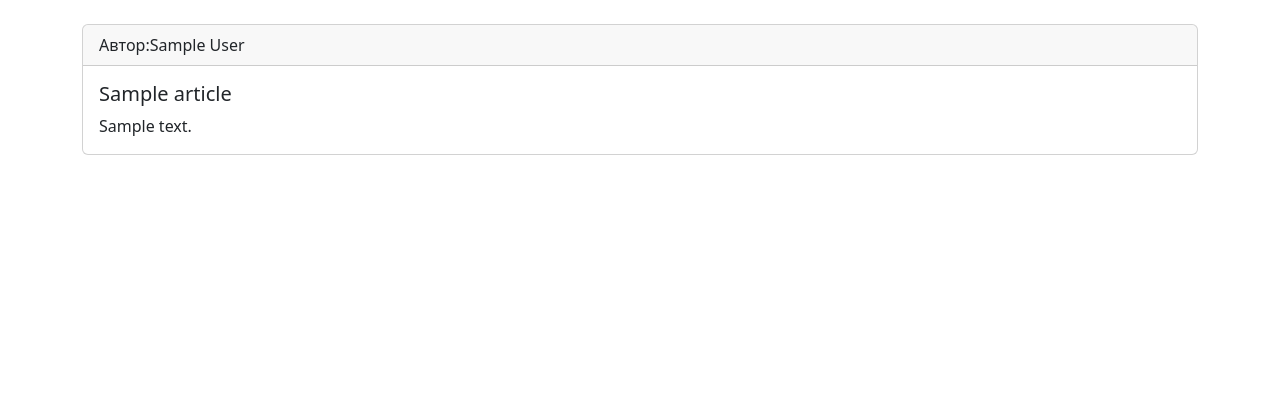
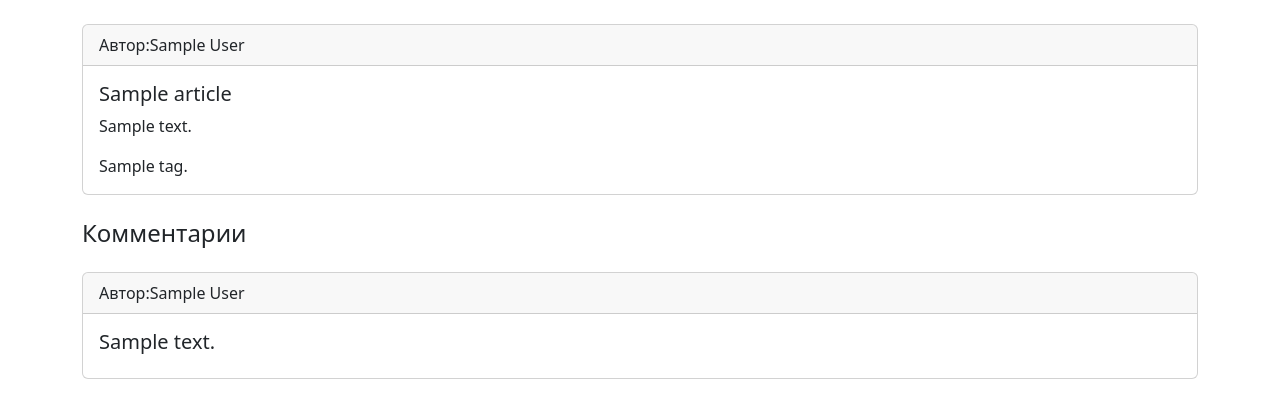
Before and after one commit to Sergey-RS/lesson_52, a Django app: page /article/1 in a window 1280 px wide. Shown: the part 56-474 px from the top of the page. Run offline with Django 5.2, Linux system fonts and the light colour scheme; tables that the repository leaves empty hold one stand-in row (values such as "Sample post").

Commit message:
создали модели Tag и Comment через классы

```diff
--- a/webapp/forms.py
+++ b/webapp/forms.py
@@ -1,5 +1,7 @@
 from django import forms
 from django.forms import widgets
+
+from  webapp.models import  Tag
 
 #from webapp.models import status_choices
 
@@ -8,4 +10,5 @@ class ArticleForm(forms.Form):
     author = forms.CharField(max_length=50, required=True, label='Автор', widget=widgets.Input(attrs={'class': 'form-control'}))
     content = forms.CharField(widget=forms.Textarea(attrs={'class': 'form-control'}), required=True, label='Контент')
 
+    tags = forms.ModelMultipleChoiceField(queryset=Tag.objects.all(),required=False, label='Теги')
     # status = forms.ChoiceField(choices=status_choices, label='Статус', widget=widgets.RadioSelect)
--- a/webapp/templates/article_detail.html
+++ b/webapp/templates/article_detail.html
@@ -10,6 +10,29 @@
         <div class="card-body">
             <h5 class="card-title">{{ article.title }}</h5>
             <p class="card-text">{{ article.content }}</p>
+            <p class="card-text">
+                {% for tag in article.tags.all %}
+                    {{ tag }}{% if forloop.last %}.{% else %},{% endif %}
+                {% endfor %}
+            </p>
         </div>
     </div>
+
+    <h4 class="my-4">Комментарии</h4>
+    <div class="row">
+        {% for comment in article.comments.all %}
+            <div class="col">
+                <div class="card">
+                    <div class="card-header">
+                        Автор:{{ comment.author }}
+                    </div>
+                    <div class="card-body">
+                        <h5 class="card-title">{{ comment.text }}</h5>
+                    </div>
+                </div>
+            </div>
+        {% empty %}
+            <p>Коментариев нет.</p>
+        {% endfor %}
+    </div>
 {% endblock %}
--- a/webapp/urls.py
+++ b/webapp/urls.py
@@ -1,11 +1,11 @@
 from django.contrib import admin
 from django.urls import path
-from webapp.views import article_list_view, article_detail_view, article_create_view, article_update_view, article_delete_view
+from webapp.views import ArticleView, ArticleDetailView, ArticleCreateView, article_update_view, article_delete_view
 
 urlpatterns =[
-    path('', article_list_view, name='article_list'),
-    path('article/<int:pk>', article_detail_view, name='article_detail'),
-    path('article/create/', article_create_view, name='article_create'),
+    path('', ArticleView.as_view(), name='article_list'),
+    path('article/<int:pk>', ArticleDetailView.as_view(), name='article_detail'),
+    path('article/create/', ArticleCreateView.as_view(), name='article_create'),
     path('article/<int:pk>/update/', article_update_view, name='article_update'),
     path('article/<int:pk>/delete/', article_delete_view, name='article_delete')
 ]
--- a/webapp/views.py
+++ b/webapp/views.py
@@ -1,33 +1,39 @@
-from django.http import HttpResponseRedirect, HttpResponseNotFound, Http404
+
 from django.shortcuts import render, get_object_or_404, reverse, redirect
-from django.template.defaultfilters import title
+from django.views.generic import View, TemplateView, CreateView
 
 from webapp.models import Article
-
 from webapp.forms import ArticleForm
 
-from webapp.validation import validate
 
 
 # Create your views here.
 
-def article_list_view(request):
-    articles = Article.objects.all()
-    context = {
-        'articles': articles,
-    }
-    return render(request,'article_list.html', context)
 
-def article_detail_view(request,*args, pk, **kwargs):
-    article = get_object_or_404(Article, pk=pk)
-    return render(request, 'article_detail.html', {'article': article})
+class ArticleView(View):
+    def get(self, request, *args, **kwargs):
+        articles = Article.objects.all()
+        context = {
+            'articles': articles,
+        }
+        return render(request, 'article_list.html', context)
 
-def article_create_view(request):
-    if request.method == 'GET':
+
+
+class ArticleDetailView(TemplateView):
+    template_name = 'article_detail.html'
+
+    def get_context_data(self, **kwargs):
+        context = super().get_context_data(**kwargs)
+        context['article'] = get_object_or_404(Article, pk=self.kwargs.get('pk'))
+        return context
+
+
+class ArticleCreateView(View):
+    def get(self, request, *args, **kwargs):
         form = ArticleForm()
-        return  render(request, 'article_create.html' , {'form': form})
-    elif request.method == 'POST':
-#        errors = validate(request.POST)
+        return render(request, 'article_create.html', {'form': form})
+    def post(self, request, *args, **kwargs):
         form = ArticleForm(data=request.POST)
         if form.is_valid():
             article = Article()
@@ -35,22 +41,17 @@ def article_create_view(request):
             article.content=form.cleaned_data.get('content')
             article.author=form.cleaned_data.get('author')
             article.save()
+            article.tags.set(form.cleaned_data.get('tags'))
             return redirect('article_detail', pk=article.id)
-#        if errors:
         return render(request, 'article_create.html', {'form': form})
-#        title=request.POST.get('title')
-#        content=request.POST.get('content')
-#        author=request.POST.get('author')
-#        article=Article.objects.create(title=title, content=content, author=author)
-#        article.save()
-#        return HttpResponseRedirect(reverse('article_list'))
-#        return redirect('article_list')
-#        return redirect('article_detail', pk=article.id)
+
+
+
 
 def article_update_view(request, *args, pk, **kwargs):
     article = get_object_or_404(Article, pk=pk)
     if request.method == "GET":
-        form = ArticleForm(initial={'title': article.title, 'content': article.content, 'author': article.author})
+        form = ArticleForm(initial={'title': article.title, 'content': article.content, 'author': article.author, 'tags': article.tags.all()})
         return render(request, 'article_update.html', {'form': form})
     elif request.method == "POST":
         form = ArticleForm(data=request.POST)
@@ -59,6 +60,7 @@ def article_update_view(request, *args, pk, **kwargs):
             article.content = form.cleaned_data.get('content')
             article.author = form.cleaned_data.get('author')
             article.save()
+            article.tags.set(form.cleaned_data.get('tags'))
             return redirect('article_detail', pk=article.id)
         return render(request, 'article_update.html', {'form': form})
 
```
